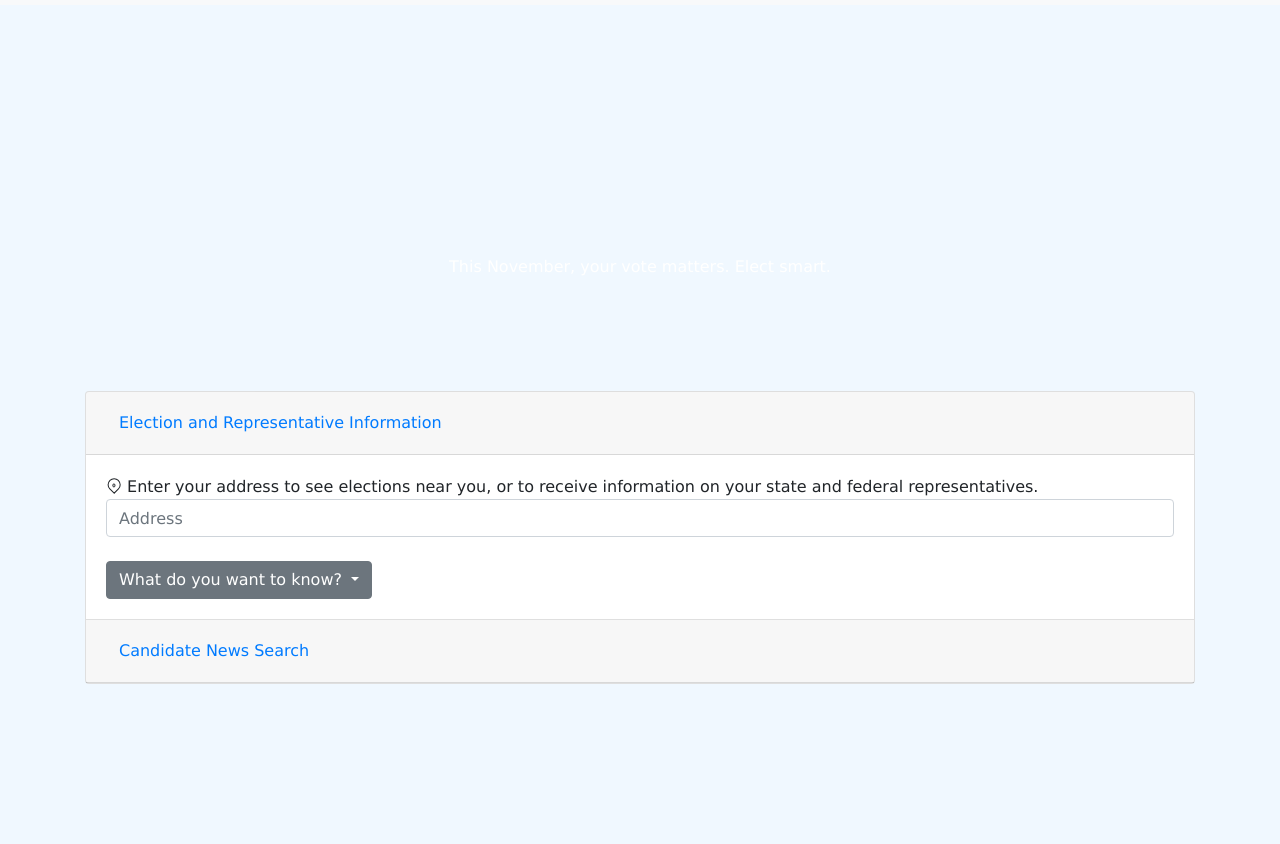
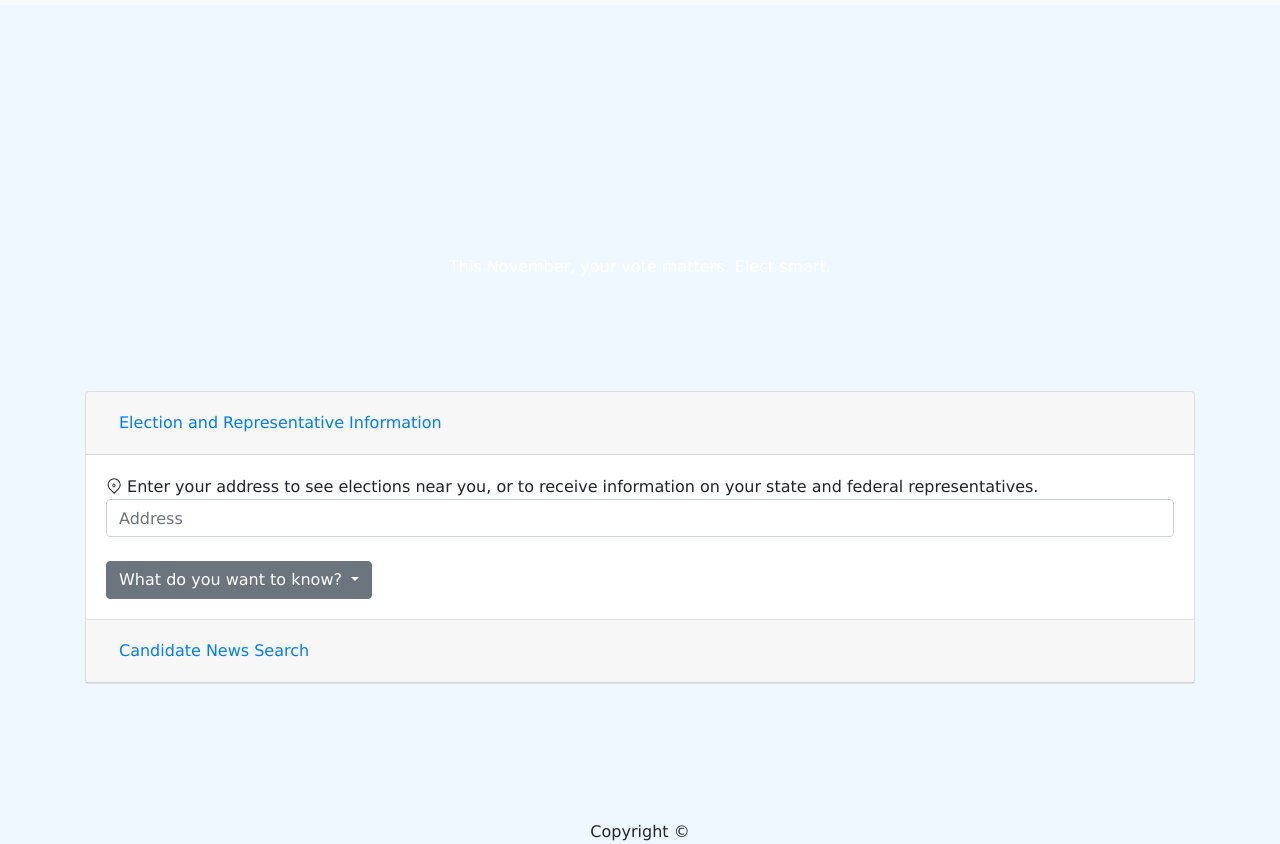
Before and after one commit to ElectSmart/ElectSmartMaster, a plain HTML site: page index.html in a window 1280 px wide. Shown: the part 51-895 px from the top of the page. Before the commit the page ends 823 px from the top, so only its background shows below. Drawn offline with nearby package versions, Linux system fonts and the light colour scheme.

Commit message:
Copyright Footer

```diff
--- a/assets/css/style.css
+++ b/assets/css/style.css
@@ -23,3 +23,6 @@ th {
     background: navy;
     color: white;
 }
+footer {
+    text-align: center;
+}
--- a/index.html
+++ b/index.html
@@ -25,7 +25,8 @@
             ElectSmart
         </a>
 
-        <button class="navbar-toggler" type="button" data-toggle="collapse" data-target="#navbarNav" aria-controls="navbarNav" aria-expanded="false" aria-label="Toggle navigation">
+        <button class="navbar-toggler" type="button" data-toggle="collapse" data-target="#navbarNav" aria-controls="navbarNav"
+            aria-expanded="false" aria-label="Toggle navigation">
             <span class="navbar-toggler-icon"></span>
         </button>
 
@@ -84,8 +85,10 @@
                                 </button>
 
                                 <div class="dropdown-menu" aria-labelledby="dropdownMenuButton">
-                                    <button class="dropdown-item" id="election" data-toggle="modal" data-target="#exampleModalCenter">What elections are coming up near me?</button>
-                                    <button class="dropdown-item" id="representatives" data-toggle="modal" data-target="#exampleModalCenter">Who are my representatives?</a>
+                                    <button class="dropdown-item" id="election" data-toggle="modal" data-target="#exampleModalCenter">What
+                                        elections are coming up near me?</button>
+                                    <button class="dropdown-item" id="representatives" data-toggle="modal" data-target="#exampleModalCenter">Who
+                                        are my representatives?</a>
                                 </div>
                             </div>
                         </form>
@@ -147,7 +150,8 @@
     </div>
 
     <!-- The actual modal -->
-    <div class="modal fade" id="exampleModalCenter" tabindex="-1" role="dialog" aria-labelledby="exampleModalCenterTitle" aria-hidden="true">
+    <div class="modal fade" id="exampleModalCenter" tabindex="-1" role="dialog" aria-labelledby="exampleModalCenterTitle"
+        aria-hidden="true">
         <div class="modal-dialog modal-dialog-centered" role="document">
             <div class="modal-content">
                 <div class="modal-header">
@@ -159,11 +163,20 @@
                 <div class="modal-body">
                     Thank you for doing your civic duty and engaging with our democracy.
                     <br><br>
-                  Remember, election day is <strong>Tuesday, November 6.</strong> Use the links in the Navbar to make sure that you are registered to vote -- and the information provided below as a starting point toward building your informed opinion.
+                    Remember, election day is <strong>Tuesday, November 6.</strong> Use the links in the Navbar to make
+                    sure that you are registered to vote -- and the information provided below as a starting point
+                    toward building your informed opinion.
                 </div>
             </div>
         </div>
     </div>
+    <br><br>
+
+    <footer>
+        <div class="container">
+            Copyright &copy;
+        </div>
+    </footer>
     <!--Add Javascript-->
     <script src="https://code.jquery.com/jquery-3.3.1.min.js" integrity="sha256-FgpCb/KJQlLNfOu91ta32o/NMZxltwRo8QtmkMRdAu8="
         crossorigin="anonymous"></script>
```
Lines whose indentation alone changed are shown as unchanged.
